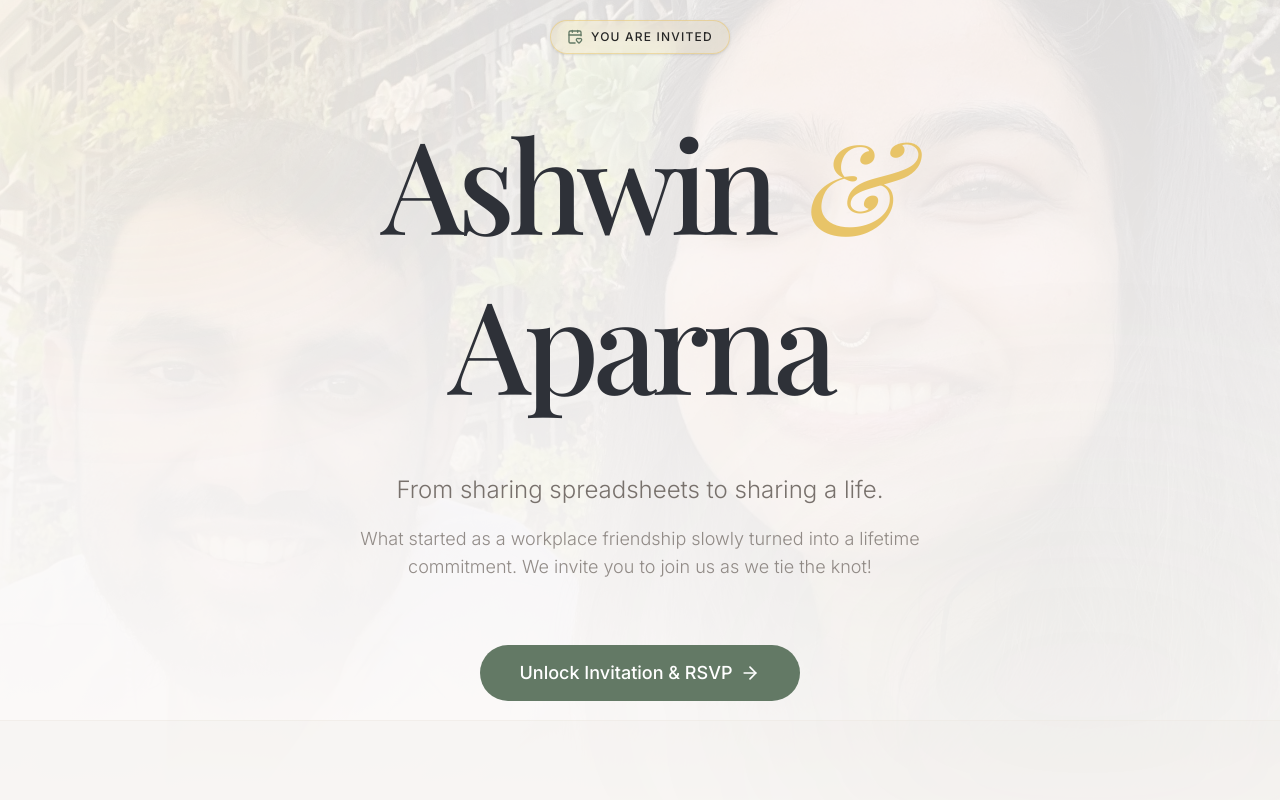
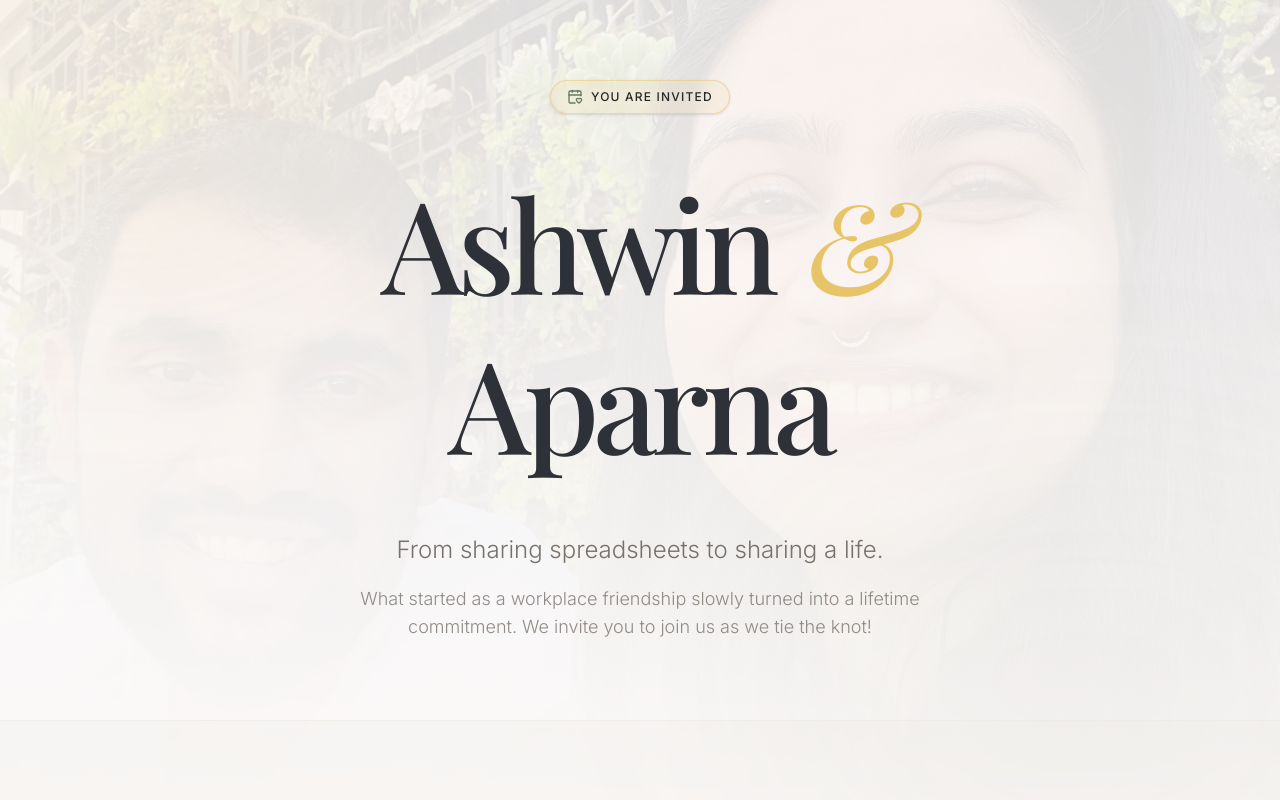
Before and after one commit to ajyy7/achuwedsappu, a Next.js app in the folder apps/web/: page / in a window 1280 px wide. Shown: the top 800 px of the page. Built offline with nearby package versions, Linux system fonts and the light colour scheme; a web font is replaced by a local one.

Commit message:
Remove RSVP button from Hero section

```diff
--- a/apps/web/src/app/page.tsx
+++ b/apps/web/src/app/page.tsx
@@ -254,20 +254,6 @@ export default function Home() {
               What started as a workplace friendship slowly turned into a lifetime commitment. We invite you to join us as we tie the knot!
             </p>
           </div>
-
-          <motion.div
-            initial={{ opacity: 0 }}
-            animate={{ opacity: 1 }}
-            transition={{ delay: 0.6, duration: 0.8 }}
-            className="flex flex-col sm:flex-row gap-4 pt-8 w-full sm:w-auto"
-          >
-            <Link href="/login">
-              <div className="group relative inline-flex h-14 items-center justify-center overflow-hidden rounded-full bg-primary px-10 font-medium text-lg text-primary-foreground transition-all duration-300 hover:scale-105 hover:bg-primary/90 hover:shadow-xl hover:shadow-primary/20 w-full sm:w-auto">
-                <span className="mr-2">Unlock Invitation & RSVP</span>
-                <ArrowRight className="w-5 h-5 transition-transform duration-300 group-hover:translate-x-1" />
-              </div>
-            </Link>
-          </motion.div>
         </motion.div>
       </section>
 
```
